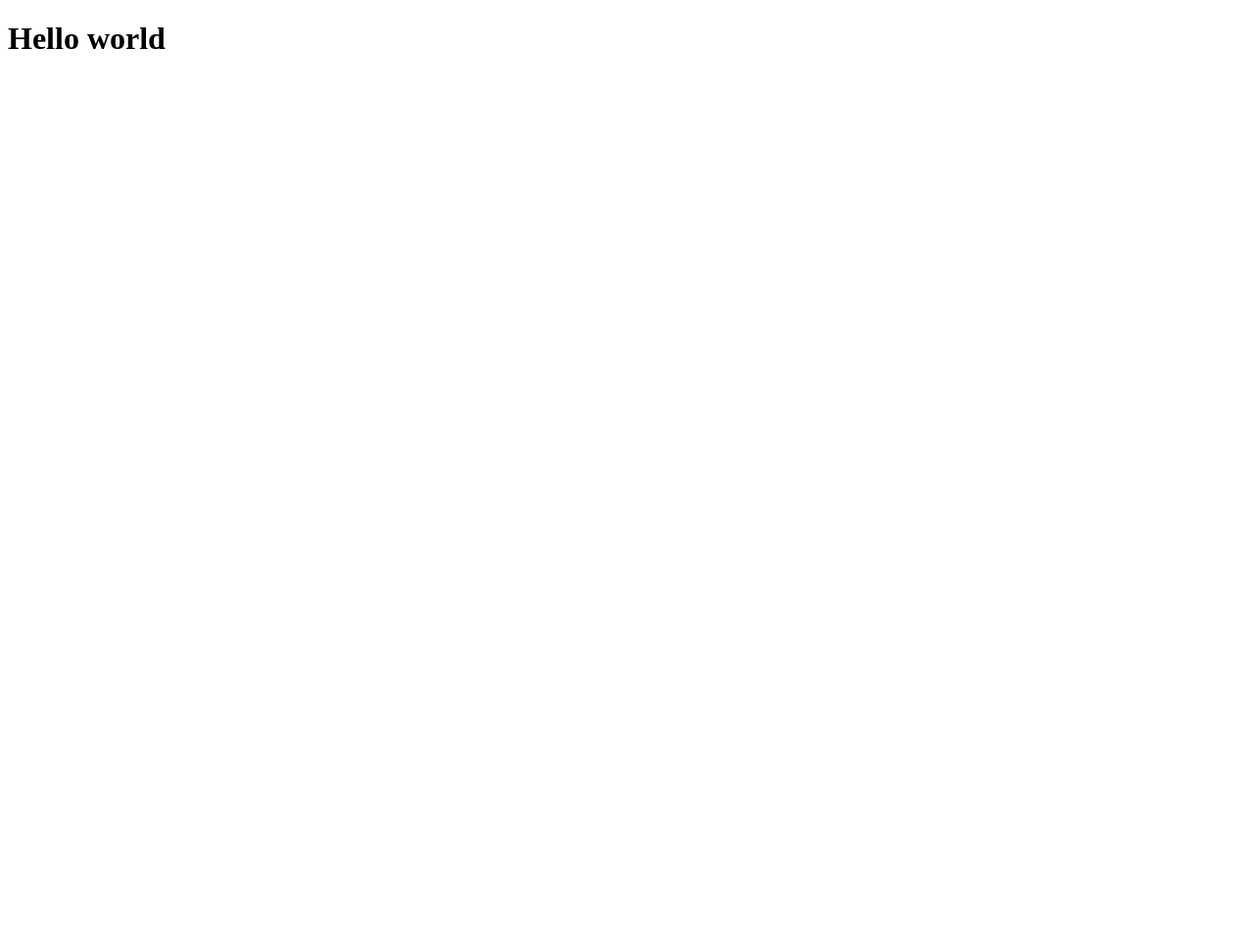
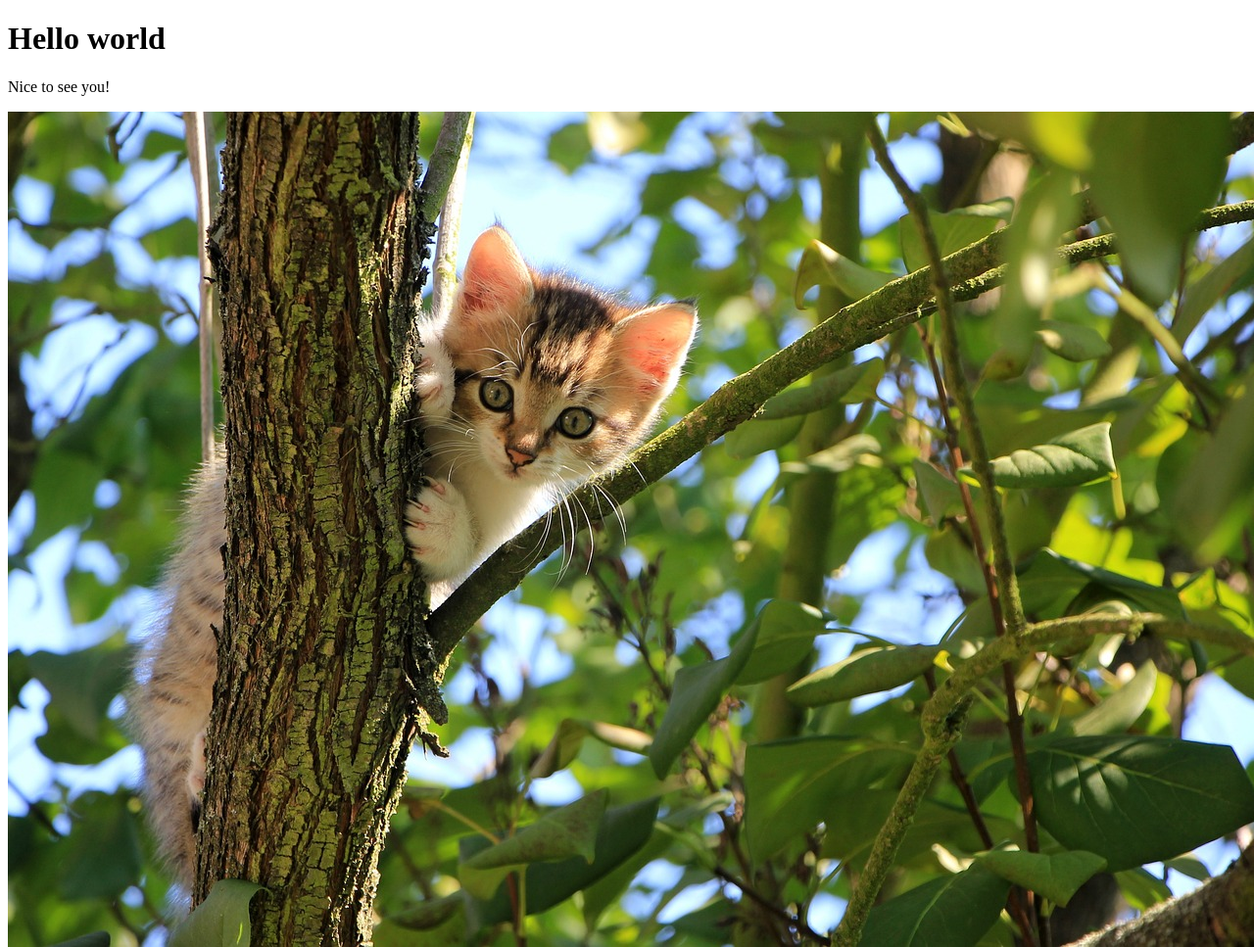
Before and after one commit to archangel3004/New-attempt, a plain HTML site: page index.html in a window 1280 px wide. Shown: the whole page at 98% size. Before the commit the page ends 800 px from the top, so only its background shows below. Drawn offline with Linux system fonts and the light colour scheme.

Commit message:
Added image

```diff
--- a/index.html
+++ b/index.html
@@ -7,5 +7,7 @@
 </head>
 <body>
  <h1>Hello world</h1>
+ <p>Nice to see you!</p>
+ <img src="img/cat.jpg" alt="cat">
 </body>
 </html>
```
Also changed, not shown: img/cat.jpg (added).
